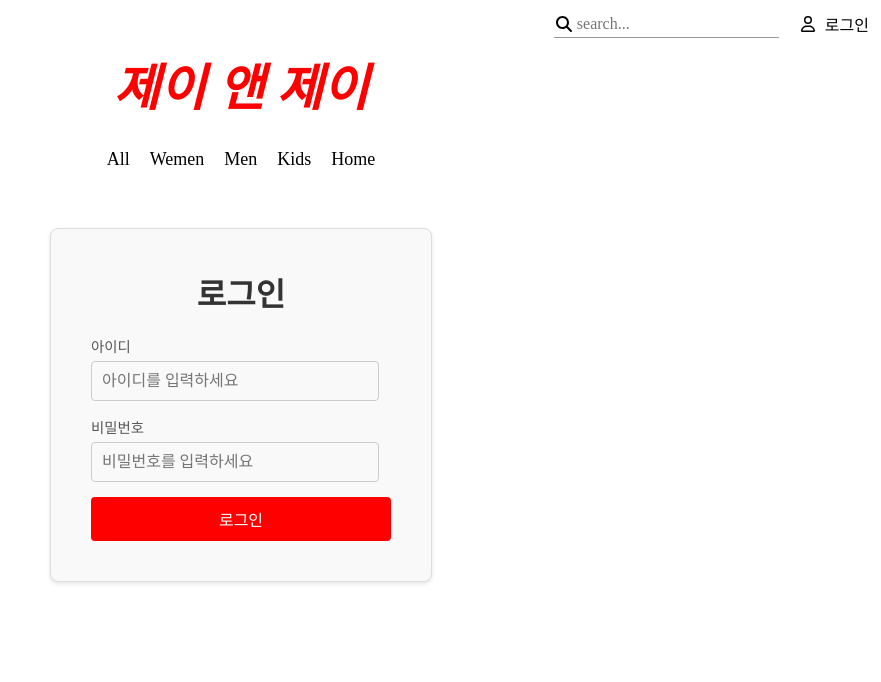
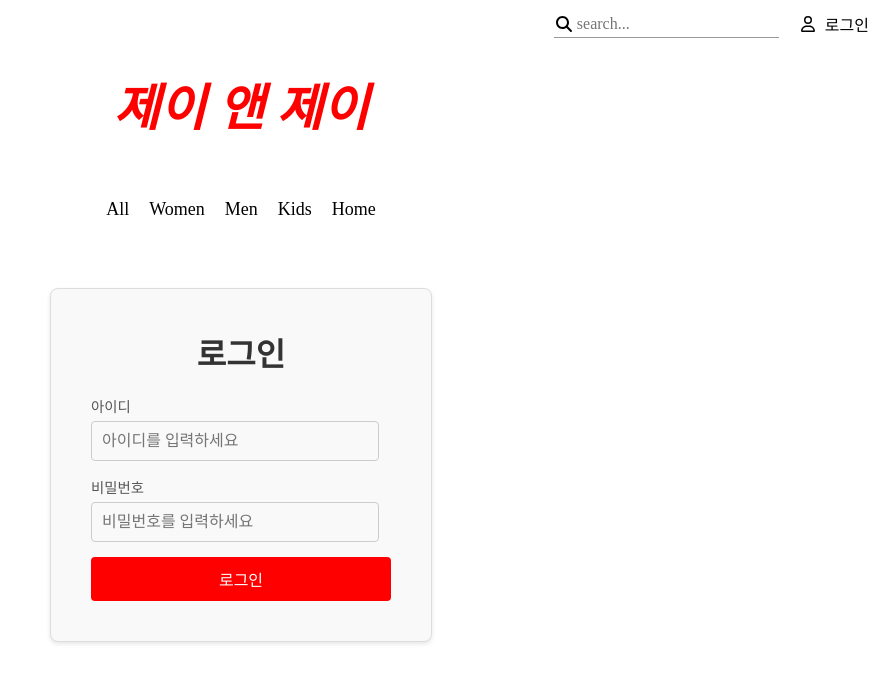
Before and after one commit to calevv/RC-shoppingmall-demo, a React (Vite) app: page /login in a window 1280 px wide. Shown: the top 682 px of the page, without its empty margins (399-1280 px from the left). Built offline with nearby package versions, Linux system fonts and the light colour scheme; the HTML template or start-up script is replaced by a standard one; a web font is replaced by a local one.

Commit message:
사이드메뉴바 추가

```diff
--- a/src/components/HeaderBar.css
+++ b/src/components/HeaderBar.css
@@ -28,6 +28,7 @@
 }
 
 .logo-area {
+    padding: 20px 0;
     font-family: 'Cafe24Ohsquare' !important;
     color: #ff0000;
     font-weight: bold;
@@ -43,7 +44,7 @@
     justify-content: center;
     padding: 20px 10px;
 }
-ul.menu-list {
+.menu-list {
     display: flex;
     gap: 20px;
     list-style: none;
@@ -51,3 +52,131 @@ ul.menu-list {
     line-height: 1;
     padding: 10px 0;
 }
+
+.menu-list li {
+    cursor: pointer;
+    user-select: none;
+    text-shadow: none;
+    padding: 10px 0;
+    position: relative;
+}
+
+.menu-list li:before {
+    color: #fff;
+    text-shadow: 0 0 1px rgba(255, 255, 255, 0.3);
+    content: attr(data-hover);
+    position: absolute;
+    -webkit-transition: -webkit-transform 0.3s, opacity 0.3s;
+    -moz-transition: -moz-transform 0.3s, opacity 0.3s;
+    transition: transform 0.3s, opacity 0.3s;
+    pointer-events: none;
+}
+
+.menu-list li:after {
+    content: '';
+    position: absolute;
+    left: 0;
+    bottom: 0;
+    width: 100%;
+    height: 2px;
+    background-color: #ff0000;
+    opacity: 0;
+    -webkit-transform: translateY(5px);
+    -moz-transform: translateY(5px);
+    transform: translateY(5px);
+    -webkit-transition: -webkit-transform 0.3s, opacity 0.3s;
+    -moz-transition: -moz-transform 0.3s, opacity 0.3s;
+    transition: transform 0.3s, opacity 0.3s;
+    pointer-events: none;
+}
+
+.menu-list li:hover:before,
+.menu-list li:focus:before {
+    opacity: 0;
+    -webkit-transform: translateY(-2px);
+    -moz-transform: translateY(-2px);
+    transform: translateY(-2px);
+}
+
+.menu-list li:hover:after,
+.menu-list li:focus:after {
+    opacity: 1;
+    -webkit-transform: translateY(0px);
+    -moz-transform: translateY(0px);
+    transform: translateY(0px);
+}
+
+.side-menu-area,
+.side-menu-toggle {
+    display: none;
+}
+
+@media (max-width: 768px) {
+    .top-area {
+        justify-content: space-between;
+    }
+    .login-button > div {
+        display: none;
+    }
+    .mob-menu-list {
+        display: flex;
+        flex-direction: column;
+    }
+    .menu-area {
+        display: none;
+    }
+    .side-menu-toggle {
+        display: block;
+        cursor: pointer;
+    }
+    .side-menu-area {
+        display: none;
+        position: fixed;
+        top: 0;
+        left: 0;
+        width: 80%;
+        height: 100%;
+        background-color: #f8f8f8;
+        z-index: 1000;
+        box-shadow: 2px 0 5px rgba(0, 0, 0, 0.2);
+        transform: translateX(-100%);
+        transition: transform 0.3s ease-in-out;
+        display: flex; /* 추가됨 */
+        flex-direction: column; /* 추가됨 */
+    }
+    .search-part {
+        border-bottom: none;
+    }
+    .side-menu-header {
+        display: flex;
+        justify-content: flex-end;
+        padding: 10px;
+    }
+
+    .side-menu-header .close-button {
+        font-size: 24px;
+        cursor: pointer;
+    }
+
+    .side-menu-area.active {
+        display: flex; /* 추가됨 */
+        transform: translateX(0);
+    }
+    .side-menu-list {
+        padding: 20px;
+        list-style: none;
+        display: flex;
+        flex-direction: column;
+        gap: 15px;
+        flex-grow: 1; /* 필요에 따라 */
+    }
+
+    .side-menu-list li {
+        text-decoration: none;
+        color: #333;
+        font-size: 18px;
+    }
+    .side-menu-list li:hover {
+        color: #ff0000;
+    }
+}
--- a/src/components/HeaderBar.jsx
+++ b/src/components/HeaderBar.jsx
@@ -1,12 +1,23 @@
 import './HeaderBar.css';
-import React from 'react';
+import React, { useState } from 'react';
 import { FontAwesomeIcon } from '@fortawesome/react-fontawesome';
-import { faSearch } from '@fortawesome/free-solid-svg-icons';
+import { faSearch, faBars, faTimes } from '@fortawesome/free-solid-svg-icons';
 import { faUser } from '@fortawesome/free-regular-svg-icons';
 import { Link, useNavigate } from 'react-router-dom';
+
 const HeaderBar = ({ authenticate, setAuthenticate }) => {
-    const menuList = ['All', 'Wemen', 'Men', 'Kids', 'Home'];
+    const menuList = ['All', 'Women', 'Men', 'Kids', 'Home'];
     const navigate = useNavigate();
+    const [isSideMenuOpen, setIsSideMenuOpen] = useState(false);
+
+    const toggleSideMenu = () => {
+        setIsSideMenuOpen(!isSideMenuOpen);
+    };
+
+    const closeSideMenu = () => {
+        setIsSideMenuOpen(false);
+    };
+
     const goToLogin = () => {
         if (authenticate) {
             setAuthenticate(false);
@@ -22,9 +33,25 @@ const HeaderBar = ({ authenticate, setAuthenticate }) => {
             navigate(`/?q=${keyWord}`);
         }
     };
+
     return (
         <div>
             <div className="top-area">
+                <div className="mob-menu-list">
+                    <div className="side-menu-toggle" onClick={toggleSideMenu}>
+                        <FontAwesomeIcon icon={isSideMenuOpen ? faTimes : faBars} />
+                    </div>
+                    <div className={`side-menu-area ${isSideMenuOpen ? 'active' : ''}`}>
+                        <div className="side-menu-header">
+                            <FontAwesomeIcon icon={faTimes} onClick={closeSideMenu} className="close-button" />
+                        </div>
+                        <ul className="side-menu-list">
+                            {menuList.map((menu, index) => (
+                                <li key={index}>{menu}</li>
+                            ))}
+                        </ul>
+                    </div>
+                </div>
                 <div className="search-part">
                     <FontAwesomeIcon icon={faSearch} />
                     <input type="text" placeholder="search..." onKeyDown={(event) => search(event)} />
@@ -39,8 +66,8 @@ const HeaderBar = ({ authenticate, setAuthenticate }) => {
             </div>
             <div className="menu-area">
                 <ul className="menu-list">
-                    {menuList.map((menu) => (
-                        <li>{menu}</li>
+                    {menuList.map((menu, index) => (
+                        <li key={index}>{menu}</li>
                     ))}
                 </ul>
             </div>
--- a/src/components/ProductCard.css
+++ b/src/components/ProductCard.css
@@ -17,3 +17,12 @@
 .productCardBox > div {
     min-height: 20px;
 }
+
+@media (max-width: 768px) {
+    .productCardBox:hover {
+        padding: 0px;
+        transform: none;
+        box-shadow: none;
+        border: 1px solid #333;
+    }
+}
--- a/src/pages/Login.css
+++ b/src/pages/Login.css
@@ -77,3 +77,8 @@
 .linkContainer span {
     margin: 0 5px;
 }
+@media (max-width: 768px) {
+    .loginContainer {
+        box-sizing: border-box;
+    }
+}
--- a/src/pages/ProductDetail.css
+++ b/src/pages/ProductDetail.css
@@ -52,16 +52,16 @@
 
 @media (max-width: 960px) {
     .detailWrapper {
-        width: 100%; /* 화면 너비에 맞춤 */
+        width: 100%;
         display: flex;
-        flex-direction: column; /* 세로로 배치 */
-        align-items: center; /* 가운데 정렬 (선택 사항) */
-        gap: 20px; /* 간격 조정 */
+        flex-direction: column;
+        align-items: center;
+        gap: 20px;
     }
 
     .detailWrapper > img {
-        width: 80%; /* 이미지 너비 조정 */
-        max-width: 400px; /* 최대 너비 제한 (선택 사항) */
+        width: 80%;
+        max-width: 400px;
     }
 
     .detailText {
@@ -80,7 +80,7 @@
 
     .detailText > select {
         font-size: 16px;
-        width: 100%; /* select 너비 조정 */
+        width: 90%;
     }
 
     .orderButton {
@@ -95,7 +95,7 @@
     }
 
     .detailWrapper > img {
-        width: 80%; /* 이미지 너비 조정 */
+        width: 90%; /* 이미지 너비 조정 */
     }
 
     .detailText {
@@ -111,15 +111,13 @@
     .detailText > h5 {
         font-size: 14px;
     }
-
-    .detailText > select {
-        font-size: 16px;
-        width: 100%; /* select 너비 조정 */
+}
+@media (max-width: 460px) {
+    .detailWrapper > img {
+        max-width: 300px;
     }
-
-    .orderButton {
-        width: 100%; /* 버튼 너비 조정 */
-        padding: 12px 20px;
-        font-size: 1.1em;
+    .detailText {
+        padding: 10px; /* 패딩 조정 */
+        gap: 10px; /* 간격 조정 */
     }
 }
```
